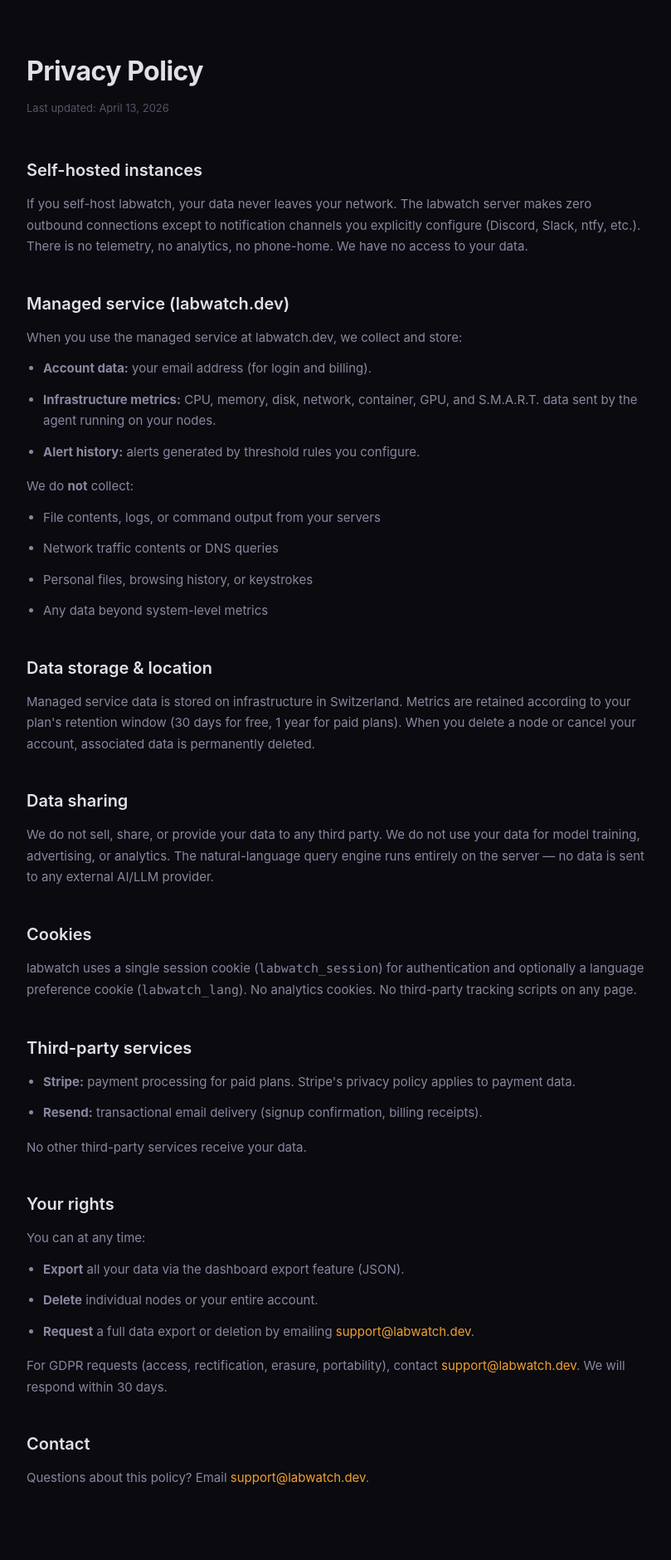
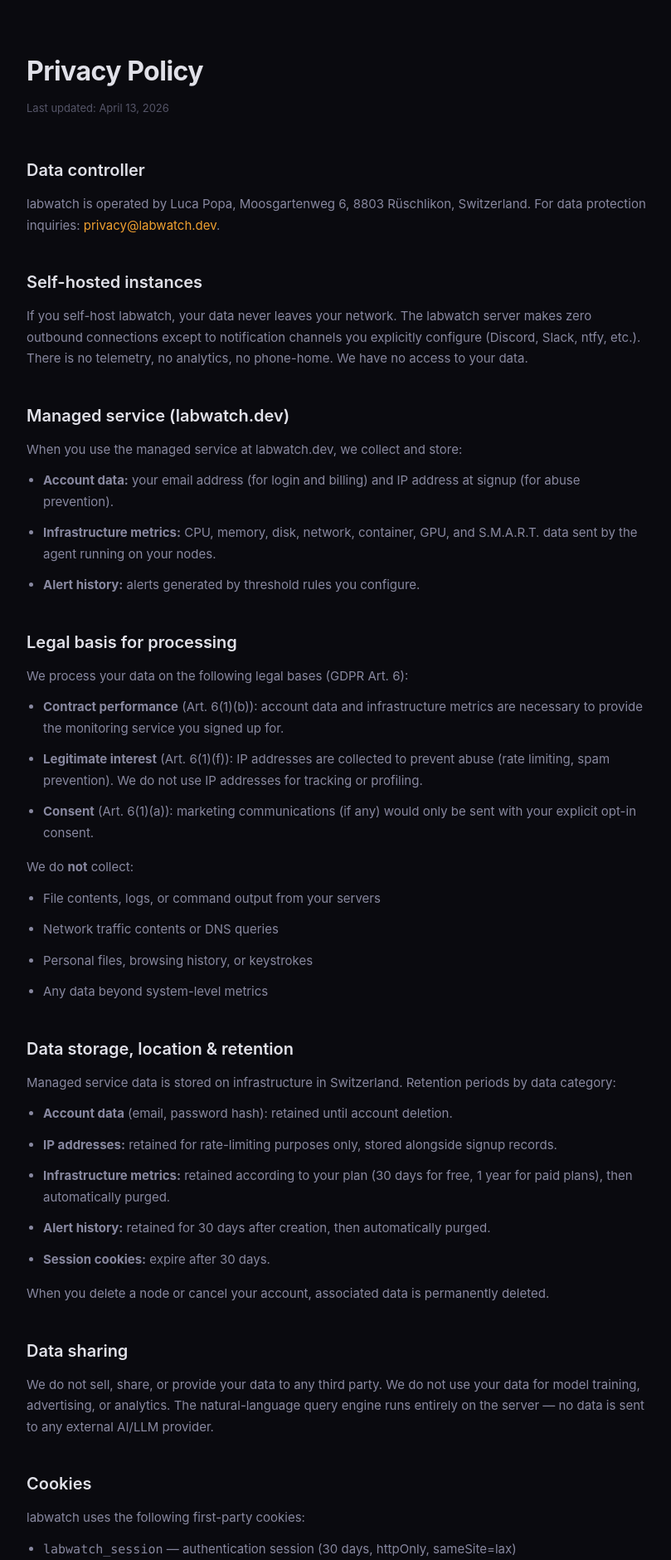
Before and after one commit to labwatch-dev/labwatch, a FastAPI app: page /privacy in a window 1280 px wide. Shown: the part 57-1937 px from the top of the page at 83% size, without its empty margins (232-1041 px from the left). Run offline with FastAPI, Linux system fonts and the light colour scheme.

Commit message:
review round 11: legal compliance, security hardening, Go agent safety
Legal:
- Add Terms consent checkbox + server-side enforcement at signup
- Add GDPR Art 13 disclosures (controller, legal basis, retention, IP, supervisory authority)
- Add governing law clause (Swiss law, Canton Zurich)
- Add age requirement (16+) to Terms
- Disclose all cookies in privacy policy
- Add user self-service account + node deletion (GDPR right to erasure)

Security:
- Extend CSRF protection to all session-authenticated endpoints (not just login)
- Fix login timing leak (constant-time response for missing accounts)
- Add password max length (128) on set-password to prevent hash DoS
- Health endpoint now verifies database connectivity
- docker-compose: bind to localhost, require SESSION_SECRET
- Add SECURITY.md vulnerability disclosure policy

Go agent:
- Fix docker stats body leak on JSON decode error (defer in closure)
- Cap io.ReadAll to 1MB on error responses (prevent OOM)
- Fix go.mod version (1.25.0 doesn't exist, use 1.22.0)
- Guard mibToBytes against negative float→uint64 overflow

```diff
--- a/docker-compose.yml
+++ b/docker-compose.yml
@@ -3,10 +3,10 @@ services:
     build: .
     container_name: labwatch
     ports:
-      - "8097:8097"
+      - "127.0.0.1:8097:8097"
     environment:
       - ADMIN_SECRET=${ADMIN_SECRET:?Set ADMIN_SECRET in .env or environment}
-      - SESSION_SECRET=${SESSION_SECRET:-}  # Set to keep sessions across restarts
+      - SESSION_SECRET=${SESSION_SECRET:?Set SESSION_SECRET for stable sessions (openssl rand -hex 32)}
       - DATABASE_PATH=/app/data/labwatch.db
       - BASE_URL=${BASE_URL:-http://localhost:8097}
       - RETENTION_HOURS=${RETENTION_HOURS:-168}  # 7 days default
--- a/server/app.py
+++ b/server/app.py
@@ -83,11 +83,13 @@ async def csrf_origin_check(request: Request, call_next):
     Checks Origin/Referer header on POST requests to browser-facing routes.
     API routes (Bearer/admin auth) are excluded — they're not vulnerable to CSRF.
     """
-    if request.method == "POST":
+    if request.method in ("POST", "PUT", "DELETE"):
         path = request.url.path
-        # Only check browser-facing form endpoints (not API routes with header auth)
+        # Check all session-authenticated endpoints + browser forms
+        # Skip API routes that use Bearer/admin auth (not CSRF-vulnerable)
         csrf_paths = {"/login", "/set-password"}
-        if path in csrf_paths:
+        is_session_api = path.startswith("/api/v1/my/") or path.startswith("/api/v1/billing/")
+        if path in csrf_paths or is_session_api:
             origin = request.headers.get("origin") or ""
             referer = request.headers.get("referer") or ""
             expected_origin = config.BASE_URL.rstrip("/")
@@ -489,6 +491,13 @@ def compare_redirect():
 @app.get("/health")
 @app.get("/api/v1/health")
 def health():
+    try:
+        db._connect().execute("SELECT 1").fetchone()
+    except Exception:
+        return JSONResponse(
+            content={"status": "unhealthy", "service": "labwatch", "detail": "database unreachable"},
+            status_code=503,
+        )
     return {"status": "ok", "service": "labwatch", "version": "1.0.0"}
 
 
@@ -645,6 +654,10 @@ def download_binary(filename: str):
 def signup(body: SignupRequest, request: Request):
     """Self-service signup for free tier. No admin secret required."""
     import re
+
+    # Require terms acceptance
+    if not body.accept_terms:
+        raise HTTPException(status_code=400, detail="You must accept the Terms of Service and Privacy Policy")
 
     # Validate email format
     if not re.match(r"^[^@\s]+@[^@\s]+\.[^@\s]+$", body.email):
@@ -790,6 +803,9 @@ def set_password_submit(
 
     if len(password) < 8:
         return RedirectResponse("/set-password?error=Password+must+be+at+least+8+characters", status_code=302)
+
+    if len(password) > 128:
+        return RedirectResponse("/set-password?error=Password+must+be+at+most+128+characters", status_code=302)
 
     if password != password_confirm:
         return RedirectResponse("/set-password?error=Passwords+do+not+match", status_code=302)
@@ -1055,6 +1071,27 @@ def set_notification_prefs(request: Request, body: dict = {}):
     email = _require_session(request)
     db.set_notification_prefs(email, body)
     return {"status": "saved"}
+
+
+@app.delete("/api/v1/my/lab/{lab_id}")
+def user_delete_lab(request: Request, lab_id: str):
+    """Delete a node belonging to the authenticated user."""
+    email = _require_session(request)
+    # Verify the lab belongs to this user
+    if not db.email_owns_lab(email, lab_id):
+        raise HTTPException(status_code=404, detail="Lab not found")
+    db.delete_lab(lab_id)
+    return {"status": "deleted", "lab_id": lab_id}
+
+
+@app.delete("/api/v1/my/account")
+def user_delete_account(request: Request):
+    """Delete the authenticated user's account and all associated data (GDPR right to erasure)."""
+    email = _require_session(request)
+    db.delete_account(email)
+    response = JSONResponse(content={"status": "deleted"})
+    response.delete_cookie(_SESSION_COOKIE)
+    return response
 
 
 @app.get("/my/lab/{lab_id}/history")
--- a/server/models.py
+++ b/server/models.py
@@ -25,6 +25,7 @@ class SignupRequest(BaseModel):
     email: str = Field(..., max_length=254)
     hostname: str = Field("my-server", max_length=64)
     password: Optional[str] = Field(None, max_length=128)
+    accept_terms: bool = Field(False)
 
 
 # --- Metrics ---
--- a/server/templates/privacy.html
+++ b/server/templates/privacy.html
@@ -57,15 +57,26 @@
     <h1>Privacy Policy</h1>
     <p class="updated">Last updated: April 13, 2026</p>
 
+    <h2>Data controller</h2>
+    <p>labwatch is operated by Luca Popa, Moosgartenweg 6, 8803 Rüschlikon, Switzerland. For data protection inquiries: <a href="mailto:privacy@labwatch.dev">privacy@labwatch.dev</a>.</p>
+
     <h2>Self-hosted instances</h2>
     <p>If you self-host labwatch, your data never leaves your network. The labwatch server makes zero outbound connections except to notification channels you explicitly configure (Discord, Slack, ntfy, etc.). There is no telemetry, no analytics, no phone-home. We have no access to your data.</p>
 
     <h2>Managed service (labwatch.dev)</h2>
     <p>When you use the managed service at labwatch.dev, we collect and store:</p>
     <ul>
-        <li><strong>Account data:</strong> your email address (for login and billing).</li>
+        <li><strong>Account data:</strong> your email address (for login and billing) and IP address at signup (for abuse prevention).</li>
         <li><strong>Infrastructure metrics:</strong> CPU, memory, disk, network, container, GPU, and S.M.A.R.T. data sent by the agent running on your nodes.</li>
         <li><strong>Alert history:</strong> alerts generated by threshold rules you configure.</li>
+    </ul>
+
+    <h2>Legal basis for processing</h2>
+    <p>We process your data on the following legal bases (GDPR Art. 6):</p>
+    <ul>
+        <li><strong>Contract performance</strong> (Art. 6(1)(b)): account data and infrastructure metrics are necessary to provide the monitoring service you signed up for.</li>
+        <li><strong>Legitimate interest</strong> (Art. 6(1)(f)): IP addresses are collected to prevent abuse (rate limiting, spam prevention). We do not use IP addresses for tracking or profiling.</li>
+        <li><strong>Consent</strong> (Art. 6(1)(a)): marketing communications (if any) would only be sent with your explicit opt-in consent.</li>
     </ul>
     <p>We do <strong>not</strong> collect:</p>
     <ul>
@@ -75,14 +86,28 @@
         <li>Any data beyond system-level metrics</li>
     </ul>
 
-    <h2>Data storage &amp; location</h2>
-    <p>Managed service data is stored on infrastructure in Switzerland. Metrics are retained according to your plan's retention window (30 days for free, 1 year for paid plans). When you delete a node or cancel your account, associated data is permanently deleted.</p>
+    <h2>Data storage, location &amp; retention</h2>
+    <p>Managed service data is stored on infrastructure in Switzerland. Retention periods by data category:</p>
+    <ul>
+        <li><strong>Account data</strong> (email, password hash): retained until account deletion.</li>
+        <li><strong>IP addresses:</strong> retained for rate-limiting purposes only, stored alongside signup records.</li>
+        <li><strong>Infrastructure metrics:</strong> retained according to your plan (30 days for free, 1 year for paid plans), then automatically purged.</li>
+        <li><strong>Alert history:</strong> retained for 30 days after creation, then automatically purged.</li>
+        <li><strong>Session cookies:</strong> expire after 30 days.</li>
+    </ul>
+    <p>When you delete a node or cancel your account, associated data is permanently deleted.</p>
 
     <h2>Data sharing</h2>
     <p>We do not sell, share, or provide your data to any third party. We do not use your data for model training, advertising, or analytics. The natural-language query engine runs entirely on the server — no data is sent to any external AI/LLM provider.</p>
 
     <h2>Cookies</h2>
-    <p>labwatch uses a single session cookie (<code>labwatch_session</code>) for authentication and optionally a language preference cookie (<code>labwatch_lang</code>). No analytics cookies. No third-party tracking scripts on any page.</p>
+    <p>labwatch uses the following first-party cookies:</p>
+    <ul>
+        <li><code>labwatch_session</code> — authentication session (30 days, httpOnly, sameSite=lax)</li>
+        <li><code>labwatch_lang</code> — language preference (optional, 1 year)</li>
+        <li><code>lw_theme</code>, <code>lw_accent</code>, <code>lw_layout</code> — UI customization preferences (set via JavaScript)</li>
+    </ul>
+    <p>All cookies are strictly functional. No analytics cookies. No third-party tracking scripts on any page.</p>
 
     <h2>Third-party services</h2>
     <ul>
@@ -98,9 +123,12 @@
         <li><strong>Delete</strong> individual nodes or your entire account.</li>
         <li><strong>Request</strong> a full data export or deletion by emailing <a href="mailto:support@labwatch.dev">support@labwatch.dev</a>.</li>
     </ul>
-    <p>For GDPR requests (access, rectification, erasure, portability), contact <a href="mailto:support@labwatch.dev">support@labwatch.dev</a>. We will respond within 30 days.</p>
+    <p>For GDPR requests (access, rectification, erasure, portability), contact <a href="mailto:privacy@labwatch.dev">privacy@labwatch.dev</a>. We will respond within 30 days.</p>
+
+    <h2>Supervisory authority</h2>
+    <p>If you believe your data protection rights have been violated, you have the right to lodge a complaint with the Swiss Federal Data Protection and Information Commissioner (FDPIC) at <a href="https://www.edoeb.admin.ch" rel="nofollow noopener">edoeb.admin.ch</a>, or with your local data protection authority if you are in the EU/EEA.</p>
 
     <h2>Contact</h2>
-    <p>Questions about this policy? Email <a href="mailto:support@labwatch.dev">support@labwatch.dev</a>.</p>
+    <p>Questions about this policy? Email <a href="mailto:privacy@labwatch.dev">privacy@labwatch.dev</a>.</p>
 </div>
 {% endblock %}
--- a/server/templates/terms.html
+++ b/server/templates/terms.html
@@ -90,8 +90,14 @@
     <h2>Liability</h2>
     <p>labwatch is provided "as is". We are not liable for damages resulting from service outages, data loss, missed alerts, or any other failure of the monitoring system. labwatch is a supplementary monitoring tool, not a replacement for proper infrastructure management practices.</p>
 
+    <h2>Age Requirement</h2>
+    <p>You must be at least 16 years old to create an account.</p>
+
     <h2>Changes</h2>
     <p>We may update these terms. Material changes will be communicated via email to registered users at least 14 days before taking effect.</p>
+
+    <h2>Governing Law</h2>
+    <p>These terms are governed by the laws of Switzerland. Any disputes shall be resolved in the competent courts of the Canton of Zurich, Switzerland.</p>
 
     <h2>Contact</h2>
     <p>Questions? Email <a href="mailto:support@labwatch.dev">support@labwatch.dev</a>.</p>
```
Also changed, not shown: SECURITY.md (added, +56 -0 lines), server/database.py (+42 -0 lines), server/templates/signup.html (+9 -1 lines), 4 other files.
